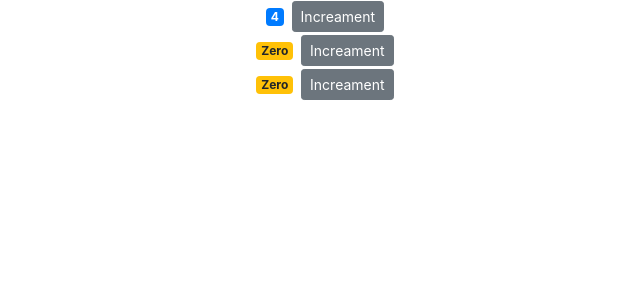
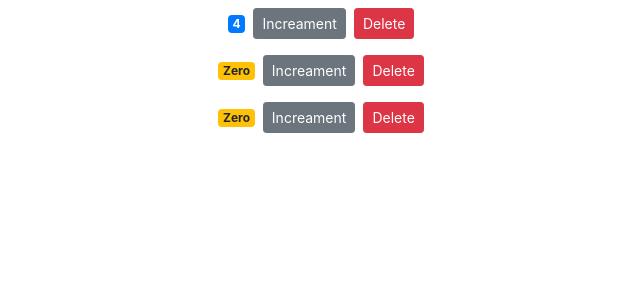
Before and after one commit to PramodDilshan-zz/React, a React (Create React App) app: page / in a window 1280 px wide. Shown: the top 300 px of the page, without its empty margins (319-959 px from the left). Built offline with nearby package versions, Linux system fonts and the light colour scheme.

Commit message:
raise and handle event

```diff
--- a/src/components/counter.jsx
+++ b/src/components/counter.jsx
@@ -12,6 +12,12 @@ export default class Counter extends Component {
         <span className={this.getBadgeClasses()}>{this.formatCount()}</span>
         <button onClick={this.handleClick} className="btn btn-secondary btn-sm">
           Increament
+        </button>
+        <button
+          onClick={this.props.onDelete}
+          className="btn btn-danger btn-sm m-2"
+        >
+          Delete
         </button>
       </div>
     );
--- a/src/components/counters.jsx
+++ b/src/components/counters.jsx
@@ -14,11 +14,17 @@ export default class Counters extends Component {
     return (
       <div>
         {this.state.counters.map((counter) => (
-          <Counter key={counter.id} value={counter.value}>
-            <h1>child</h1>
-          </Counter>
+          <Counter
+            key={counter.id}
+            value={counter.value}
+            onDelete={this.handleDelete}
+          />
         ))}
       </div>
     );
   }
+
+  handleDelete() {
+    console.log("raise and handle event");
+  }
 }
```
Also changed, not shown: 1 other file (tests, documents, lock files or other folders).
